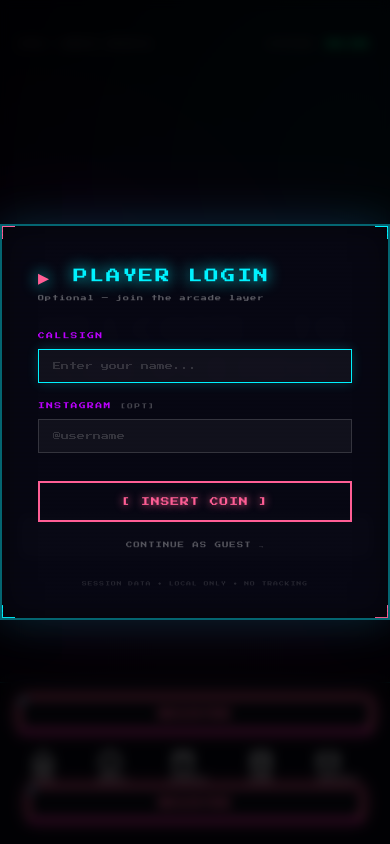
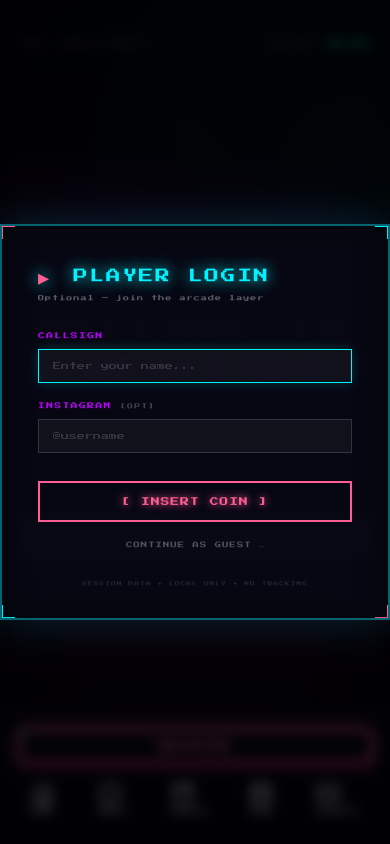
Before and after one commit to harshitidk/crescendo, a React (Vite) app: page /about in a window 390 px wide. Shown: the top 844 px of the page. Built offline with nearby package versions, Linux system fonts and the light colour scheme.

Commit message:
fix: remove duplicate register button in mobile view

```diff
--- a/src/components/GlobalNav.css
+++ b/src/components/GlobalNav.css
@@ -85,7 +85,7 @@
     box-sizing: border-box;
   }
 
-  .arcade-nav-global .arcade-btn.register-btn {
+  .arcade-nav-global .register-btn.mobile-only {
     width: 90% !important;
     margin: 0 auto !important;
     display: flex !important;
```
